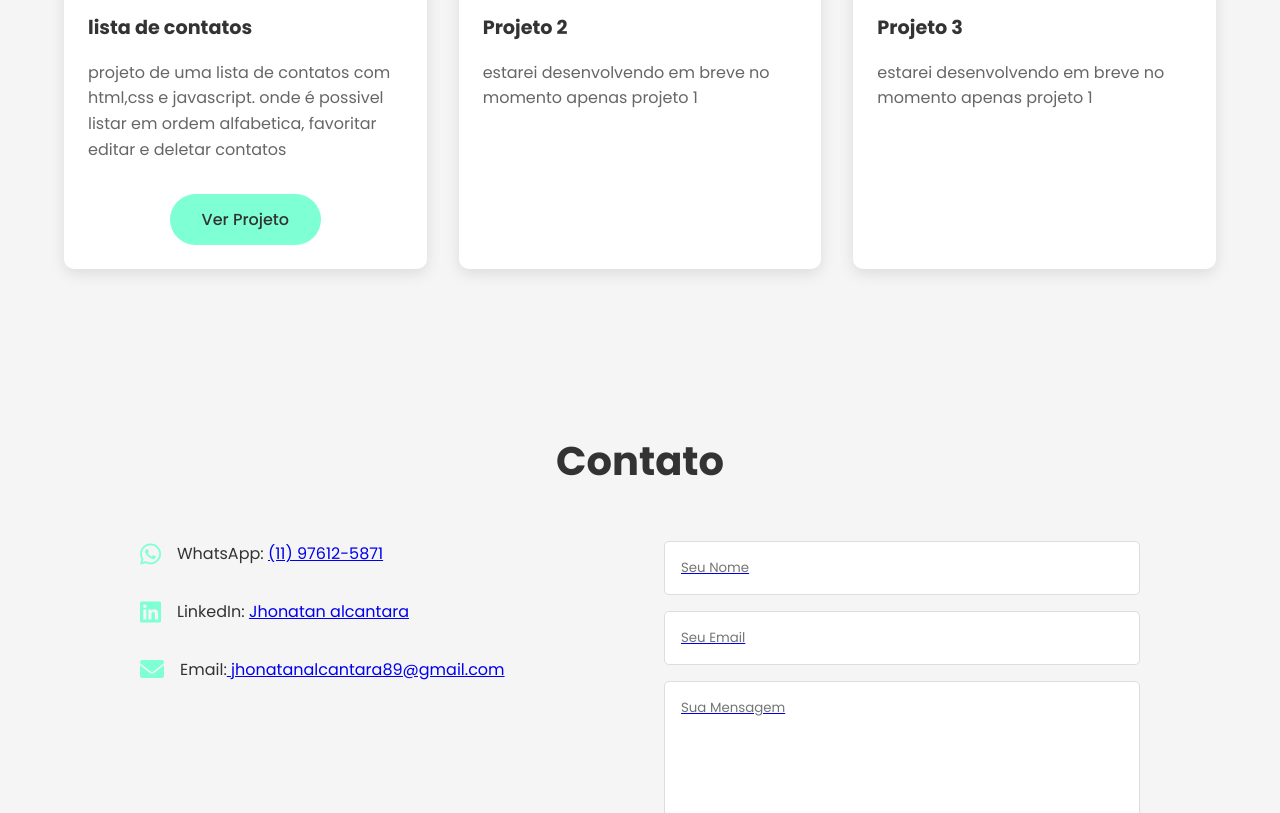
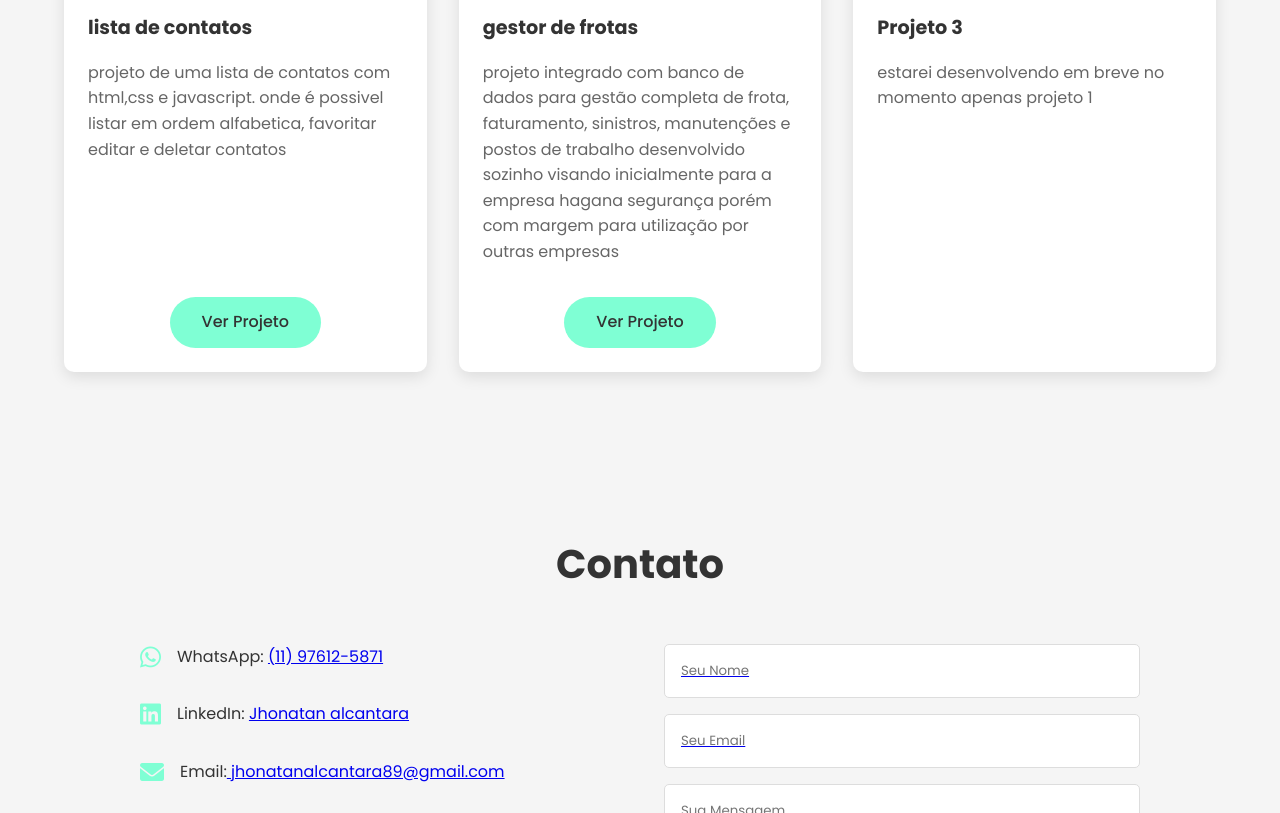
Before and after one commit to dkiller766/dkiller766.github.io, a plain HTML site: page index.html in a window 1280 px wide. Shown: the part 1627-2440 px from the top of the page. Drawn offline with Linux system fonts and the light colour scheme.

Commit message:
Fix HTML formatting and update project details

```diff
--- a/index.html
+++ b/index.html
@@ -67,8 +67,9 @@
             </div>
             <div class="project-card">
                 <img src="" alt="Projeto 2">
-                <h3>Projeto 2</h3>
-                <p>estarei desenvolvendo em breve no momento apenas projeto 1</p>
+                <h3>gestor de frotas</h3>
+                <p>projeto integrado com banco de dados para gestão completa de frota, faturamento, sinistros, manutenções e postos de trabalho desenvolvido sozinho visando inicialmente para a empresa hagana segurança porém com margem para utilização por outras empresas</p>
+                <a href="https://frota-liard.vercel.app" class="btn primary">Ver Projeto</a>
             </div>
             <div class="project-card">
                 <img src="" alt="Projeto 3">
```
